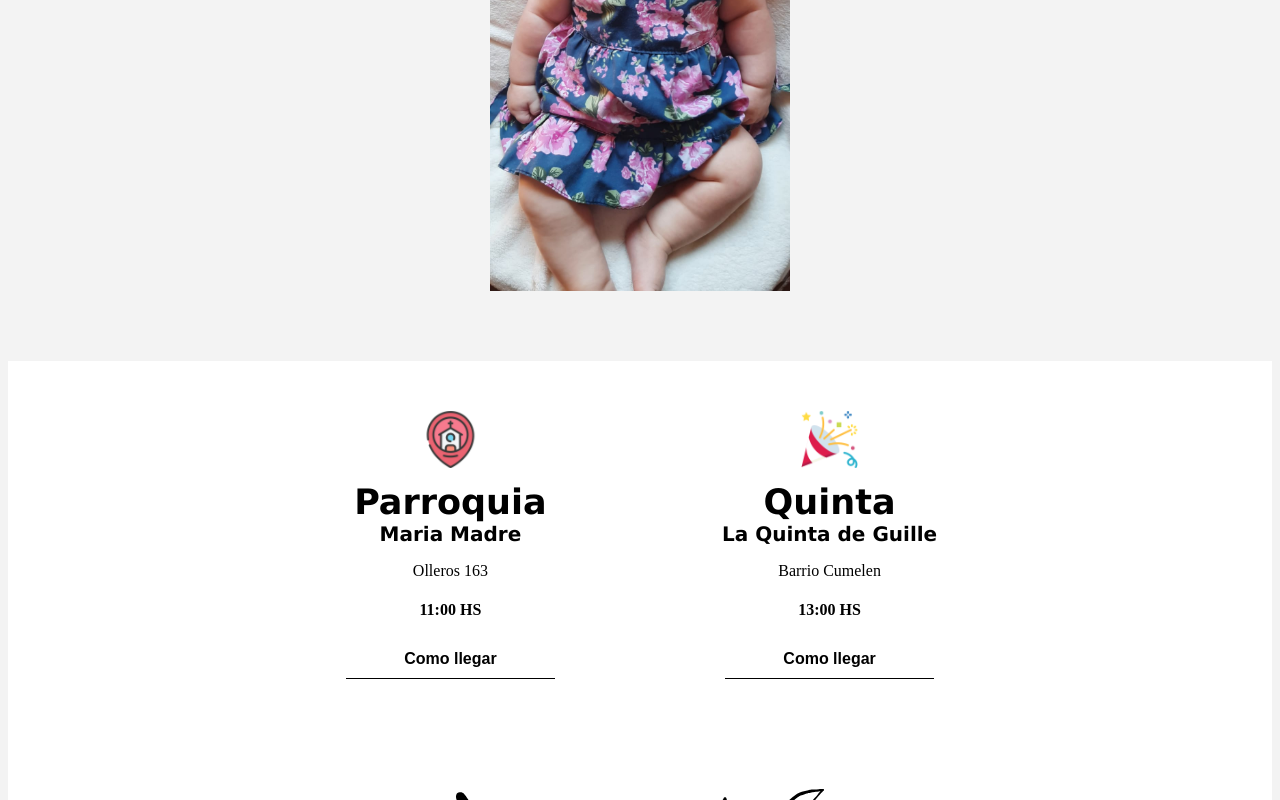
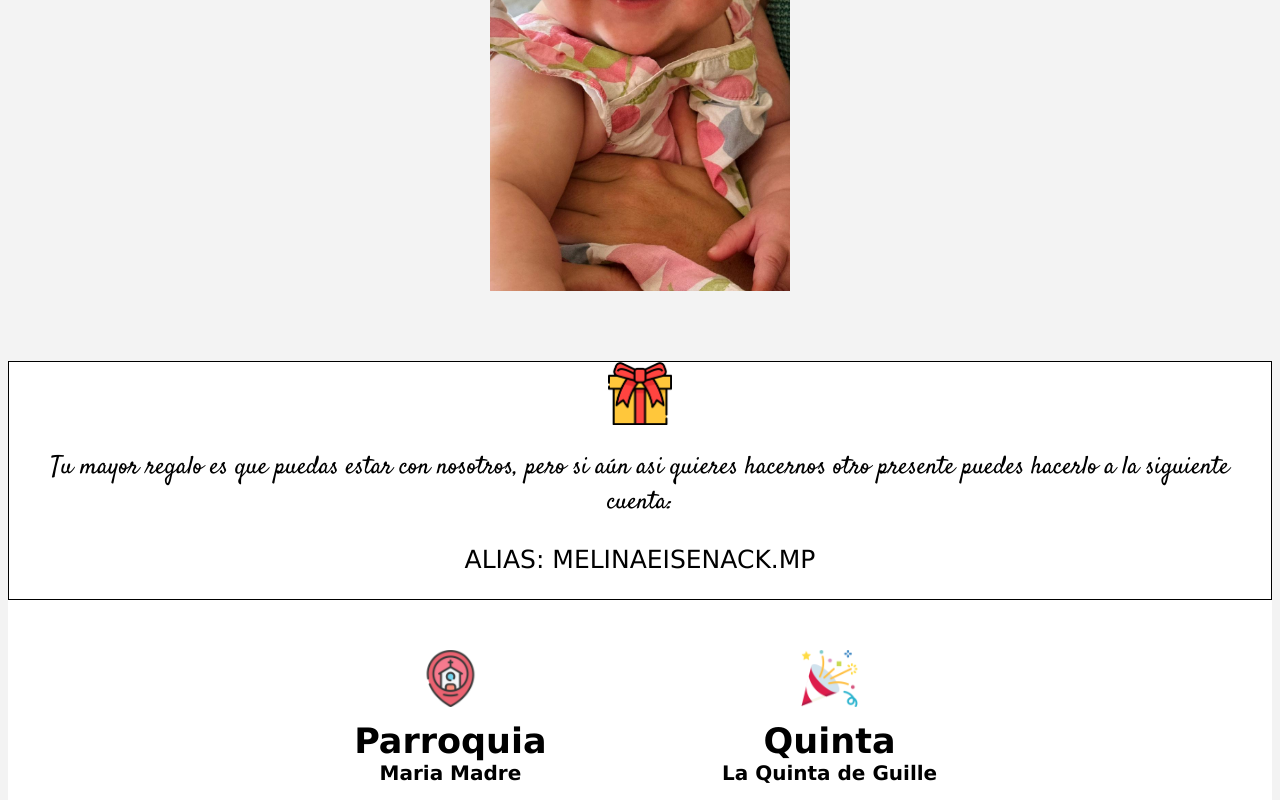
Before and after one commit to Augusto1290/BautiCasamiento, a plain HTML site: page index.html in a window 1280 px wide. Shown: the part 1741-2541 px from the top of the page. Drawn offline with Linux system fonts and the light colour scheme.

Commit message:
Actualizacion

```diff
--- a/index.html
+++ b/index.html
@@ -65,6 +65,7 @@
         <div class="carousel">
             <div class="carousel-content">
                 <img src="assets/alina4.jpeg" alt="Imagen 1">
+                <img src="assets/alinuchi.jpeg" alt="Imagen 9">
                 <img src="assets/alina5.jpeg" alt="Imagen 2">
                 <img src="assets/AlinaYaugusto.jpeg" alt="Imagen 3">
                 <img src="assets/alinaYmeli.jpeg" alt="Imagen 4">
@@ -76,6 +77,11 @@
         </div>
     </div>
     <div class="container-dos">
+        <div class="container_regalo">
+            <img class="imgRegalo" src="assets/regalo.png" alt="imagen de regalo">
+            <p class="texto_regalo">Tu mayor regalo es que puedas estar con nosotros, pero si aún asi quieres hacernos otro presente puedes hacerlo a la siguiente cuenta:</p>
+            <p class="texto_cbu">ALIAS: MELINAEISENACK.MP</p>
+        </div>
     <div class="container-info">
         <div class="info-item">
             <picture><img class="imagen-item" alt="iglesia" src="assets/iglesia.png"></picture>
--- a/style.css
+++ b/style.css
@@ -184,6 +184,29 @@ h3{
   background-color:  #F3F3F3;
 
 
+}
+.container_regalo{
+    border: black 1px solid;
+}
+.imgRegalo{
+    margin-top: 10px;
+    display: block;
+    margin: auto;
+    width: 5%;
+    animation: bounce;
+    -webkit-animation: bounce 1s infinite;
+}
+.texto_regalo{
+    margin-left: 10px;
+    margin-right: 10px;
+    text-align: center;
+    font-family: 'Satisfy', cursive;
+    font-size: 25px;
+}
+.texto_cbu{
+    font-family: 'Lucida Sans', 'Lucida Sans Regular', 'Lucida Grande', 'Lucida Sans Unicode', Geneva, Verdana, sans-serif;
+    font-size: 25px;
+    text-align: center;
 }
 
 .container-info{
```
Also changed, not shown: assets/alinuchi.jpeg (added), assets/regalo.png (added).
